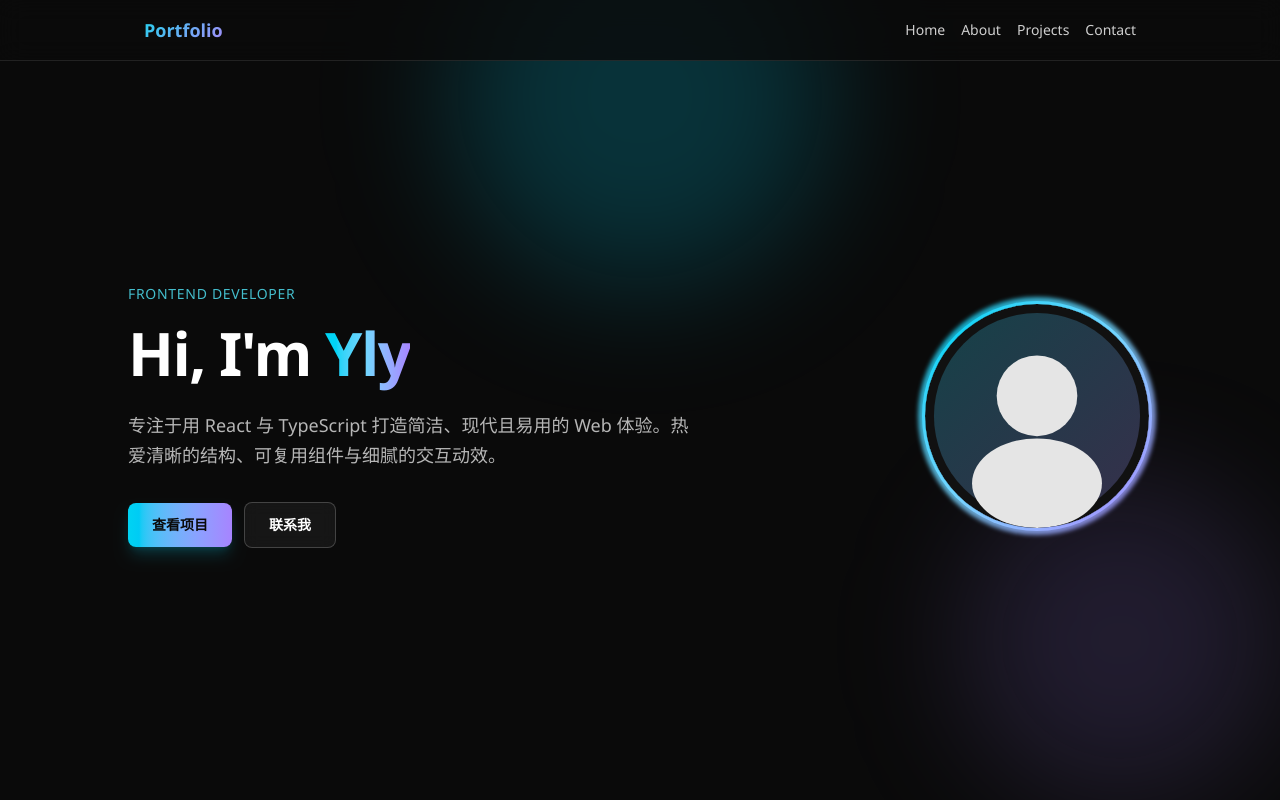
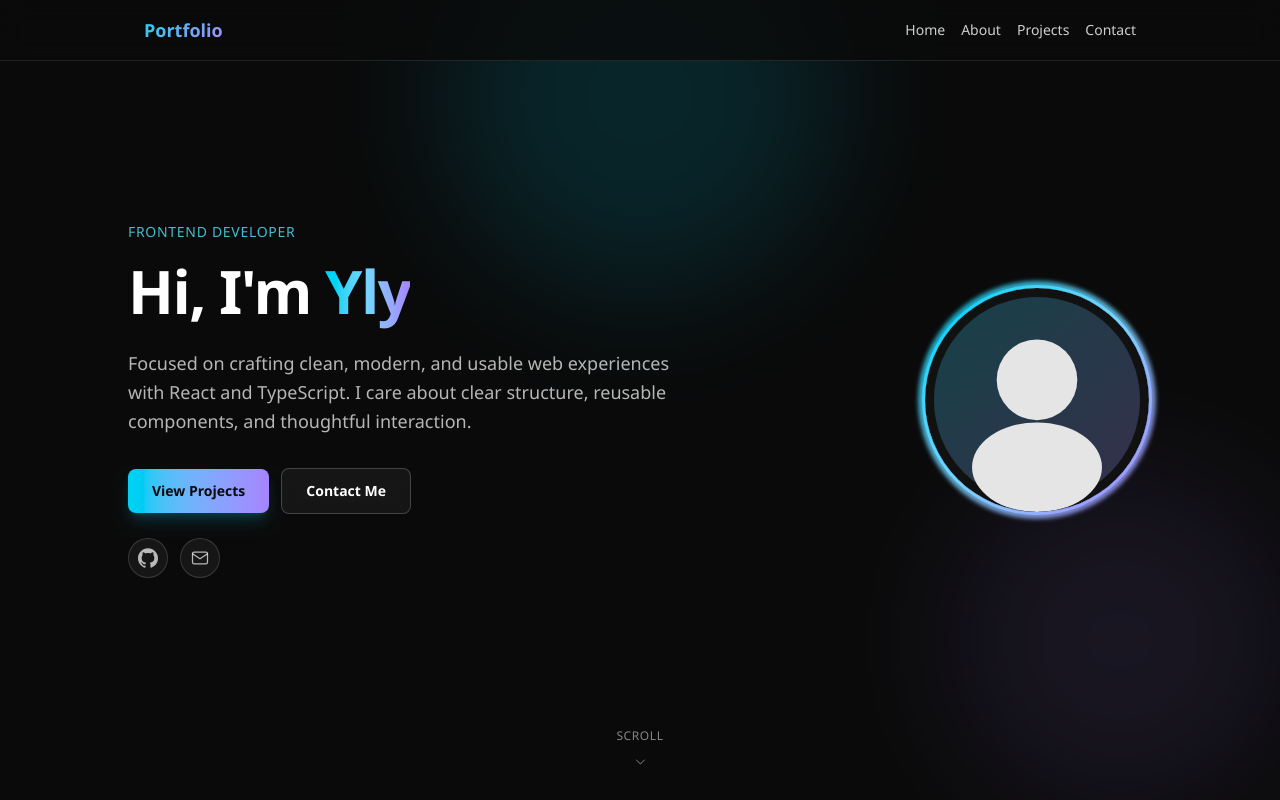
Before and after one commit to 188Y/personal-work-collections, a React (Vite) app: page / in a window 1280 px wide. Shown: the top 800 px of the page. Built offline with nearby package versions, Linux system fonts and the light colour scheme.

Commit message:
feat: enhance hero section with animations and social links

```diff
--- a/src/components/Hero.tsx
+++ b/src/components/Hero.tsx
@@ -1,74 +1,129 @@
-import { motion } from "framer-motion"
+import { motion, type Variants } from "framer-motion"
 import AvatarUpload from "./AvatarUpload"
+import { profile } from "../data/profile"
+import { socialLinks } from "../data/contact"
+import { ChevronDownIcon, MailIcon } from "./icons"
+import { socialIconMap } from "./socialIcons"
 
-/** Editable profile content for the hero section */
-const profile = {
-  name: "Yly",
-  role: "Frontend Developer",
-  intro:
-    "专注于用 React 与 TypeScript 打造简洁、现代且易用的 Web 体验。热爱清晰的结构、可复用组件与细腻的交互动效。",
-  avatarAlt: "个人头像",
-} as const
+/** Parent container: stagger children in one after another */
+const containerVariants: Variants = {
+  hidden: {},
+  visible: {
+    transition: { staggerChildren: 0.12, delayChildren: 0.1 },
+  },
+}
 
-/** Landing hero: large title, intro, and avatar with dark theme gradients */
+/** Shared child animation: fade up into place */
+const itemVariants: Variants = {
+  hidden: { opacity: 0, y: 24 },
+  visible: {
+    opacity: 1,
+    y: 0,
+    transition: { duration: 0.6, ease: "easeOut" },
+  },
+}
+
+/** Landing hero: large title, intro, CTAs, social links, and avatar */
 const Hero = () => {
   return (
     <section
       id="hero"
-      className="relative flex min-h-screen items-center overflow-hidden bg-[#0a0a0a] px-4 pt-24 pb-16 text-white"
+      className="relative flex min-h-screen items-center overflow-hidden bg-[#0a0a0a] px-4 pt-24 pb-24 text-white"
       aria-labelledby="hero-title"
     >
       {/* Soft gradient atmosphere — keeps the dark canvas from feeling flat */}
-      <div
-        className="pointer-events-none absolute inset-0"
-        aria-hidden="true"
-      >
-        <div className="absolute -top-24 left-1/2 h-72 w-72 -translate-x-1/2 rounded-full bg-cyan-400/20 blur-3xl sm:h-96 sm:w-96" />
-        <div className="absolute right-0 bottom-0 h-64 w-64 rounded-full bg-violet-400/15 blur-3xl sm:h-80 sm:w-80" />
+      <div className="pointer-events-none absolute inset-0" aria-hidden="true">
+        <motion.div
+          className="absolute -top-24 left-1/2 h-72 w-72 -translate-x-1/2 rounded-full bg-cyan-400/20 blur-3xl sm:h-96 sm:w-96"
+          animate={{ opacity: [0.5, 0.9, 0.5], scale: [1, 1.06, 1] }}
+          transition={{ repeat: Infinity, duration: 8, ease: "easeInOut" }}
+        />
+        <motion.div
+          className="absolute right-0 bottom-0 h-64 w-64 rounded-full bg-violet-400/15 blur-3xl sm:h-80 sm:w-80"
+          animate={{ opacity: [0.4, 0.75, 0.4], scale: [1, 1.08, 1] }}
+          transition={{ repeat: Infinity, duration: 9, ease: "easeInOut" }}
+        />
       </div>
 
-      <div className="relative mx-auto flex w-full max-w-5xl flex-col-reverse items-center gap-12 md:flex-row md:justify-between md:gap-16">
-        {/* Copy: title + intro + CTAs */}
+      <div className="relative mx-auto flex w-full max-w-5xl flex-col-reverse items-center gap-12 md:flex-row md:items-center md:justify-between md:gap-16">
+        {/* Copy: role + title + intro + CTAs + socials */}
         <motion.div
           className="max-w-xl text-center md:text-left"
-          initial={{ opacity: 0, y: 28 }}
-          animate={{ opacity: 1, y: 0 }}
-          transition={{ duration: 0.6, ease: "easeOut" }}
+          variants={containerVariants}
+          initial="hidden"
+          animate="visible"
         >
-          <p className="mb-3 text-sm font-medium tracking-wider text-cyan-300/80 uppercase">
+          <motion.p
+            variants={itemVariants}
+            className="mb-3 text-sm font-medium tracking-wider text-cyan-300/80 uppercase"
+          >
             {profile.role}
-          </p>
+          </motion.p>
 
-          <h1
+          <motion.h1
             id="hero-title"
+            variants={itemVariants}
             className="text-4xl leading-tight font-bold tracking-tight text-white sm:text-5xl lg:text-6xl"
           >
             Hi, I&apos;m{" "}
             <span className="bg-gradient-to-r from-cyan-400 via-sky-300 to-violet-400 bg-clip-text text-transparent">
               {profile.name}
             </span>
-          </h1>
+          </motion.h1>
 
-          <p className="mt-5 text-base leading-relaxed text-white/70 sm:text-lg">
+          <motion.p
+            variants={itemVariants}
+            className="mt-5 text-base leading-relaxed text-white/70 sm:text-lg"
+          >
             {profile.intro}
-          </p>
+          </motion.p>
 
-          <div className="mt-8 flex flex-wrap items-center justify-center gap-3 md:justify-start">
+          {/* Primary calls to action */}
+          <motion.div
+            variants={itemVariants}
+            className="mt-8 flex flex-wrap items-center justify-center gap-3 md:justify-start"
+          >
             <a
               href="#projects"
               className="inline-flex items-center rounded-lg bg-gradient-to-r from-cyan-400 to-violet-400 px-6 py-3 text-sm font-semibold text-[#0a0a0a] shadow-lg shadow-cyan-400/20 transition-transform hover:scale-[1.02] focus-visible:ring-2 focus-visible:ring-cyan-300 focus-visible:outline-none"
-              aria-label="查看项目作品"
+              aria-label="View projects"
             >
-              查看项目
+              View Projects
             </a>
             <a
               href="#contact"
               className="inline-flex items-center rounded-lg border border-white/20 bg-white/5 px-6 py-3 text-sm font-semibold text-white backdrop-blur-sm transition-colors hover:border-white/40 hover:bg-white/10 focus-visible:ring-2 focus-visible:ring-violet-300 focus-visible:outline-none"
-              aria-label="前往联系方式"
+              aria-label="Go to contact"
             >
-              联系我
+              Contact Me
             </a>
-          </div>
+          </motion.div>
+
+          {/* Social / contact links as compact icon buttons */}
+          <motion.ul
+            variants={itemVariants}
+            className="mt-6 flex flex-wrap items-center justify-center gap-3 md:justify-start"
+          >
+            {socialLinks.map((link) => {
+              const Icon = socialIconMap[link.label] ?? MailIcon
+              const isExternal = link.href.startsWith("http")
+
+              return (
+                <li key={link.label}>
+                  <a
+                    href={link.href}
+                    target={isExternal ? "_blank" : undefined}
+                    rel={isExternal ? "noopener noreferrer" : undefined}
+                    aria-label={link.label}
+                    title={link.value}
+                    className="flex h-10 w-10 items-center justify-center rounded-full border border-white/15 bg-white/5 text-white/70 transition-colors hover:border-white/40 hover:text-white focus-visible:ring-2 focus-visible:ring-cyan-300 focus-visible:outline-none"
+                  >
+                    <Icon className="h-5 w-5" />
+                  </a>
+                </li>
+              )
+            })}
+          </motion.ul>
         </motion.div>
 
         {/* Avatar upload with gradient ring */}
@@ -76,11 +131,29 @@ const Hero = () => {
           className="shrink-0"
           initial={{ opacity: 0, scale: 0.92 }}
           animate={{ opacity: 1, scale: 1 }}
-          transition={{ duration: 0.65, delay: 0.12, ease: "easeOut" }}
+          transition={{ duration: 0.65, delay: 0.2, ease: "easeOut" }}
         >
           <AvatarUpload alt={profile.avatarAlt} />
         </motion.div>
       </div>
+
+      {/* Scroll hint to the next section */}
+      <motion.a
+        href="#about"
+        className="absolute bottom-8 left-1/2 hidden -translate-x-1/2 flex-col items-center gap-2 text-xs tracking-wider text-white/50 uppercase transition-colors hover:text-white sm:flex"
+        initial={{ opacity: 0 }}
+        animate={{ opacity: 1 }}
+        transition={{ delay: 1, duration: 0.6 }}
+        aria-label="Scroll to about section"
+      >
+        <span>Scroll</span>
+        <motion.span
+          animate={{ y: [0, 6, 0] }}
+          transition={{ repeat: Infinity, duration: 1.6, ease: "easeInOut" }}
+        >
+          <ChevronDownIcon className="h-4 w-4" />
+        </motion.span>
+      </motion.a>
     </section>
   )
 }
```
